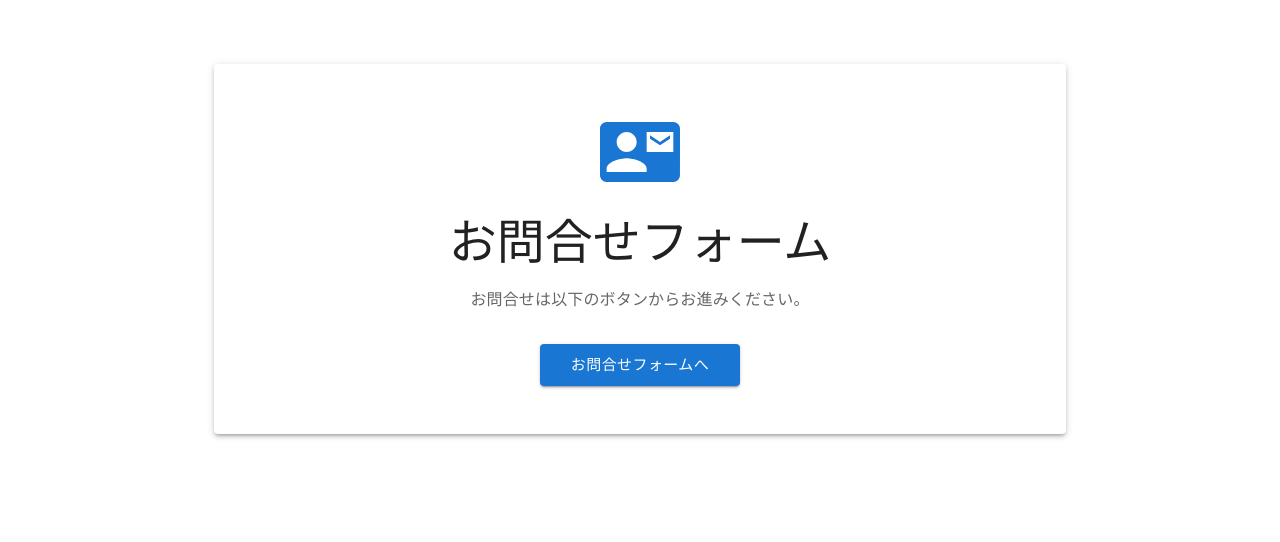
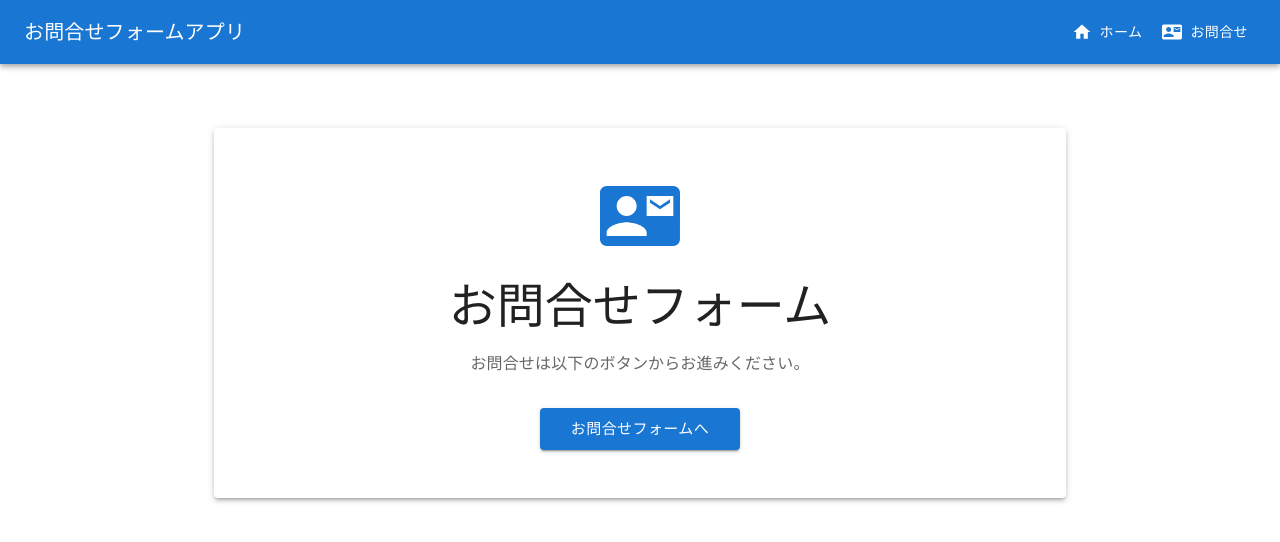
Before and after one commit to muraoooo/gi, a Next.js app in the folder 第3期あきらパパさんサバイブ/: page / in a window 1280 px wide. Shown: the top 542 px of the page. Built offline with nearby package versions, Linux system fonts and the light colour scheme.

Commit message:
feat: ナビゲーションヘッダーを追加（全ページから問い合わせページにアクセス可能）

```diff
--- a/第3期あきらパパさんサバイブ/pages/_app.tsx
+++ b/第3期あきらパパさんサバイブ/pages/_app.tsx
@@ -1,6 +1,9 @@
 import type { AppProps } from 'next/app';
-import dynamic from 'next/dynamic';
 import { ThemeProvider, createTheme, CssBaseline } from '@mui/material';
+import { useRouter } from 'next/router';
+import { AppBar, Toolbar, Typography, Button, Box } from '@mui/material';
+import ContactMailIcon from '@mui/icons-material/ContactMail';
+import HomeIcon from '@mui/icons-material/Home';
 
 const theme = createTheme({
   palette: {
@@ -13,10 +16,41 @@ const theme = createTheme({
   },
 });
 
+function Navigation() {
+  const router = useRouter();
+
+  return (
+    <AppBar position="static">
+      <Toolbar>
+        <Typography variant="h6" component="div" sx={{ flexGrow: 1 }}>
+          お問合せフォームアプリ
+        </Typography>
+        <Box sx={{ display: 'flex', gap: 1 }}>
+          <Button
+            color="inherit"
+            startIcon={<HomeIcon />}
+            onClick={() => router.push('/')}
+          >
+            ホーム
+          </Button>
+          <Button
+            color="inherit"
+            startIcon={<ContactMailIcon />}
+            onClick={() => router.push('/contact')}
+          >
+            お問合せ
+          </Button>
+        </Box>
+      </Toolbar>
+    </AppBar>
+  );
+}
+
 export default function App({ Component, pageProps }: AppProps) {
   return (
     <ThemeProvider theme={theme}>
       <CssBaseline />
+      <Navigation />
       <Component {...pageProps} />
     </ThemeProvider>
   );
```
